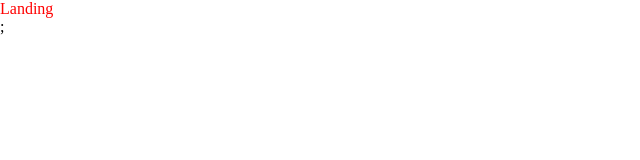
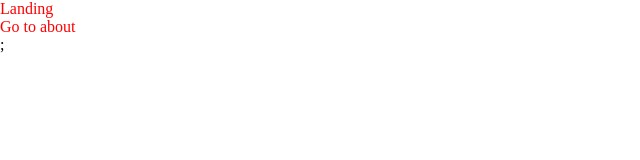
Before and after one commit to tech-together-work/skeleton_structure, a React (Vite) app: page / in a window 1280 px wide. Shown: the top 160 px of the page, without its empty margins (0-640 px from the left). Built offline with nearby package versions, Linux system fonts and the light colour scheme.

Commit message:
feat: test

```diff
--- a/src/components/Landing/Landing.tsx
+++ b/src/components/Landing/Landing.tsx
@@ -1,7 +1,12 @@
+import { Link } from 'react-router-dom';
 import styles from './Landing.module.scss';
 
 const Landing = () => {
-  return <div className={styles.home}>Landing</div>;
+  return (
+    <div className={styles.home}>
+      Landing <Link to={'/about'}>Go to about</Link>
+    </div>
+  );
 };
 
 export default Landing;
```
Also changed, not shown: 2 other files (tests, documents, lock files or other folders).
